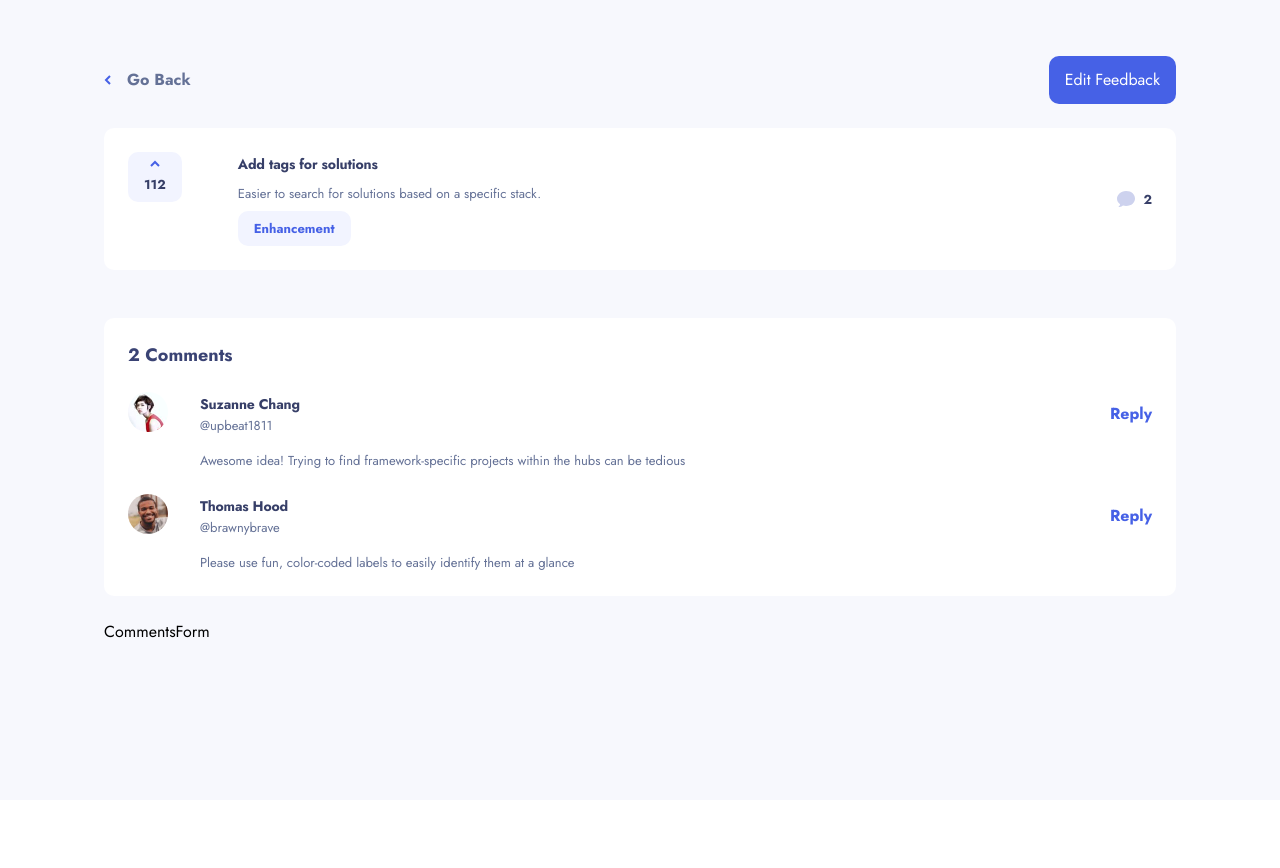
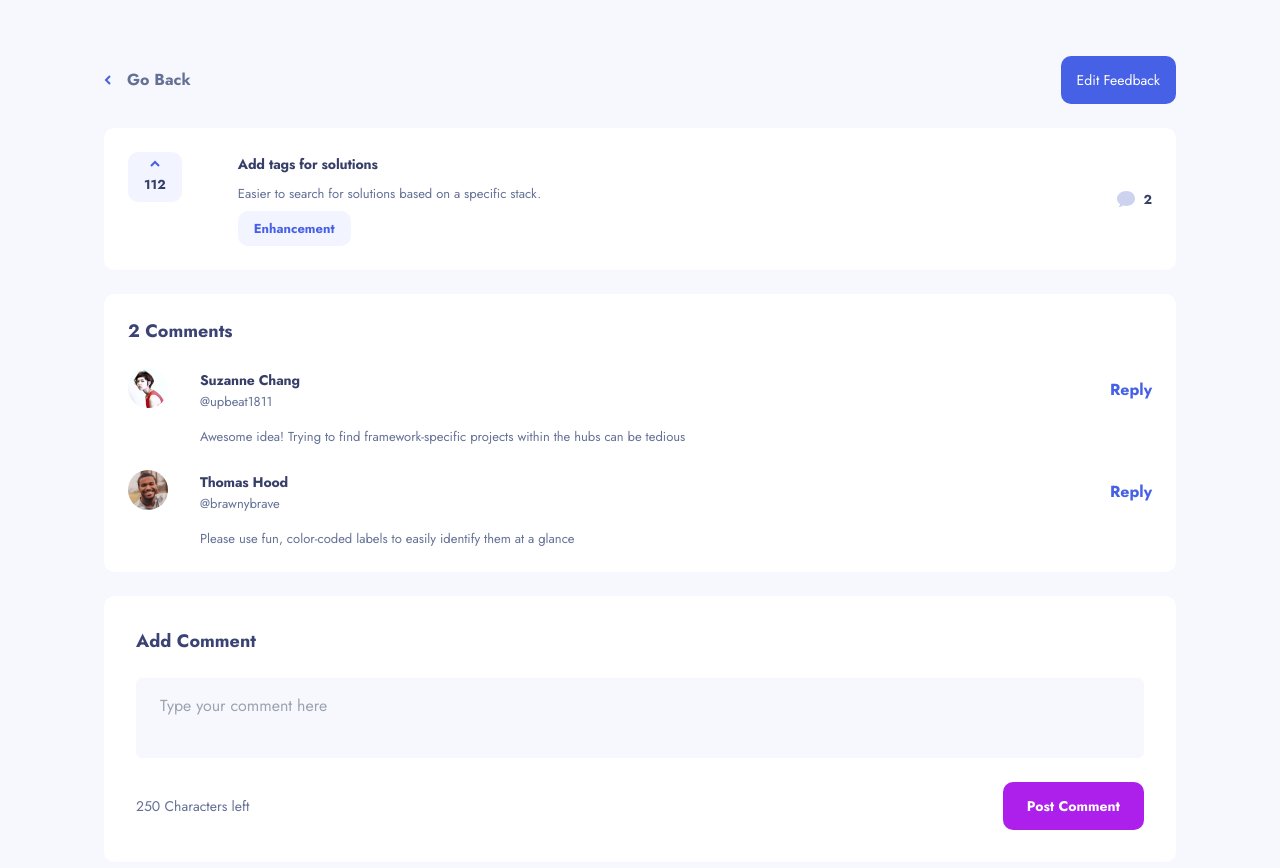
Before and after one commit to rohald89/Product-Feedback, a React (Vite) app: page /suggestions/1 in a window 1280 px wide. Shown: the top 868 px of the page. Before the commit the page ends 800 px from the top, so only its background shows below. Built offline with nearby package versions, Linux system fonts and the light colour scheme.

Commit message:
created AddCommentForm

```diff
--- a/src/components/comments/AddCommentForm.jsx
+++ b/src/components/comments/AddCommentForm.jsx
@@ -1,6 +1,18 @@
-const CommentsForm = () => {
+const AddCommentForm = () => {
   return (
-    <div>CommentsForm</div>
+    <form className="bg-white rounded-[10px] space-y-6 p-6 mt-6 md:mt-0 flex flex-col md:p-8">
+        <label className="text-md text-darkBlue font-bold" htmlFor="comment">Add Comment</label>
+        <textarea
+        name="comment"
+        id="comment"
+        placeholder="Type your comment here"
+        className="py-4 px-6 rounded-md bg-lightGrey resize-none"
+        ></textarea>
+        <div className="flex justify-between items-center">
+            <p className="text-greyBlue text-body-sm md:text-sm">250 Characters left</p>
+            <button className="bg-mainPurple text-white text-sm font-bold py-3 px-6 rounded-[10px]">Post Comment</button>
+        </div>
+    </form>
   )
 }
-export default CommentsForm
+export default AddCommentForm
--- a/src/components/comments/CommentsSection.jsx
+++ b/src/components/comments/CommentsSection.jsx
@@ -1,9 +1,8 @@
 import SingleComment from "./SingleComment"
 
 const CommentsSection = ({comments}) => {
-    console.log(comments)
   return (
-    <section className="bg-white rounded-[10px] space-y-6 p-6 mt-6">
+    <section className="bg-white rounded-[10px] space-y-6 p-6 mt-6 md:mt-0">
         <h2 className="text-md text-darkBlue font-bold mb-6">{comments.length} Comments</h2>
         {comments.map((comment) => (
             <SingleComment key={comment.id} comment={comment} />
--- a/src/pages/SuggestionDetailPage.jsx
+++ b/src/pages/SuggestionDetailPage.jsx
@@ -16,7 +16,7 @@ const SuggestionDetailPage = () => {
                 <svg className="mr-4" width="7" height="10" xmlns="http://www.w3.org/2000/svg"><path d="M6 9L2 5l4-4" stroke="#4661E6" strokeWidth="2" fill="none" fillRule="evenodd"/></svg>
                 Go Back
             </Link>
-            <button className="bg-mainBlue py-3 px-4 rounded-[10px]">Edit Feedback</button>
+            <button className="bg-mainBlue py-3 px-4 text-sm rounded-[10px]">Edit Feedback</button>
         </Banner>
         <SingleSuggestion feedback={suggestion}/>
         <CommentsSection comments={suggestion.comments}/>
```
